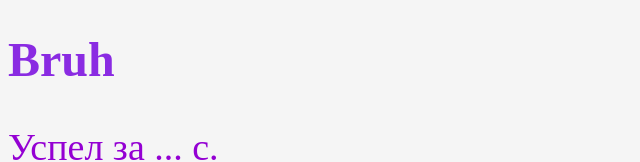
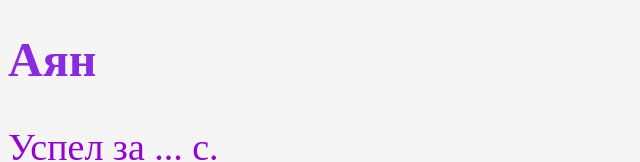
Before and after one commit to Ammite/math, a plain HTML site: page index.html in a window 1280 px wide. Shown: the top 162 px of the page, without its empty margins (0-640 px from the left). Drawn offline with Linux system fonts and the light colour scheme.

Commit message:
Update index.html

```diff
--- a/index.html
+++ b/index.html
@@ -62,7 +62,7 @@
     </script>
 </head>
 <body>
-    <h1>Bruh</h1>
+    <h1>Аян</h1>
     <p style="font-size: 38px;" id="timer">Успел за ... с.</p>
 
     <p id="a_var" style="display:inline">A</p>
```
